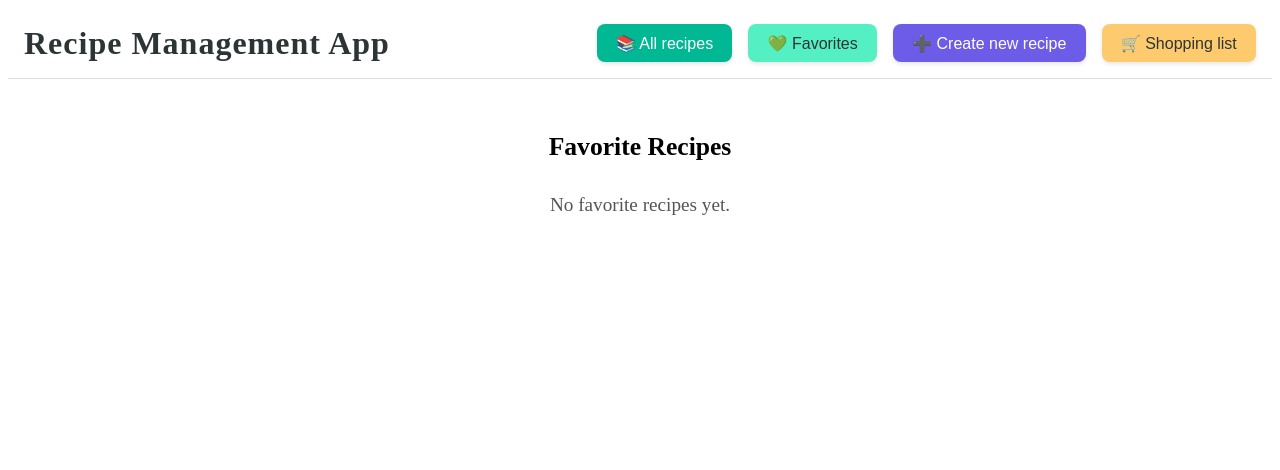
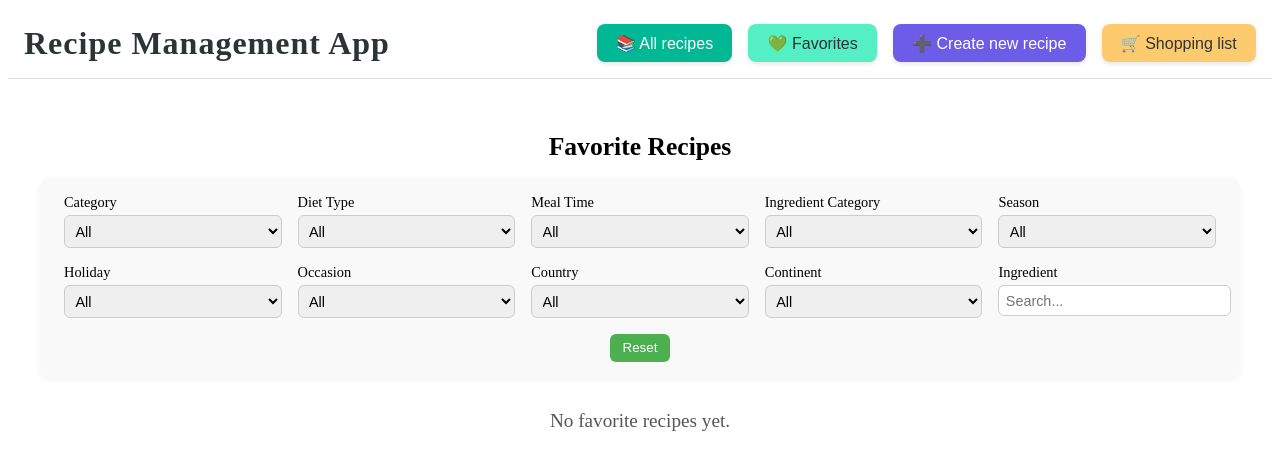
Before and after one commit to maitevargas9/recipe-management-app, an Angular app: page /favorites in a window 1280 px wide. Shown: the top 470 px of the page. Built offline with nearby package versions, Linux system fonts and the light colour scheme.

Commit message:
Recipe recipe-filter component integrated into favorites component.

```diff
--- a/src/app/components/favorites/favorites.component.html
+++ b/src/app/components/favorites/favorites.component.html
@@ -1,5 +1,7 @@
 <div class="favorites-list">
   <h2>Favorite Recipes</h2>
+
+  <app-recipe-filter [form]="filterForm" (reset)="resetFilters()"></app-recipe-filter>
 
   <div *ngIf="favorites$ | async as favorites">
     <div *ngIf="favorites.length > 0; else noFavorites">
--- a/src/app/components/favorites/favorites.component.ts
+++ b/src/app/components/favorites/favorites.component.ts
@@ -1,24 +1,118 @@
 import { Component, OnInit } from '@angular/core';
 import { CommonModule } from '@angular/common';
-import { Observable } from 'rxjs';
+import { Observable, combineLatest, startWith, map } from 'rxjs';
+import { FormBuilder, FormGroup, ReactiveFormsModule } from '@angular/forms';
 import { Recipe } from '../../models/recipe';
 import { RecipeService } from '../../services/recipe.service';
 import { RecipeCardComponent } from '../recipe-card/recipe-card.component';
+import { RecipeFilterComponent } from '../recipe-filter/recipe-filter.component';
+import { Category, DietType, MealTime } from '../../models/recipe';
+import { IngredientCategory } from '../../models/ingredient';
+import { Season, Holiday, Occasion } from '../../models/context';
+import { Country, Continent } from '../../models/geo';
 
 @Component({
   selector: 'app-favorites',
   standalone: true,
-  imports: [CommonModule, RecipeCardComponent],
+  imports: [
+    CommonModule,
+    ReactiveFormsModule,
+    RecipeCardComponent,
+    RecipeFilterComponent,
+  ],
   templateUrl: './favorites.component.html',
   styleUrls: ['./favorites.component.scss'],
 })
 export class FavoritesComponent implements OnInit {
   favorites$!: Observable<Recipe[]>;
+  filteredFavorites$!: Observable<Recipe[]>;
+  filterForm!: FormGroup;
 
-  constructor(private recipeService: RecipeService) {}
+  categories = Object.values(Category);
+  dietTypes = Object.values(DietType);
+  mealTimes = Object.values(MealTime);
+  ingredientCategories = Object.values(IngredientCategory);
+  seasons = Object.values(Season);
+  holidays = Object.values(Holiday);
+  occasions = Object.values(Occasion);
+  countries = Object.values(Country);
+  continents = Object.values(Continent);
+
+  constructor(private recipeService: RecipeService, private fb: FormBuilder) {}
 
   ngOnInit() {
     this.favorites$ = this.recipeService.getFavorites();
+
+    this.filterForm = this.fb.group({
+      category: [''],
+      dietType: [''],
+      mealTime: [''],
+      ingredientCategory: [''],
+      season: [''],
+      holiday: [''],
+      occasion: [''],
+      country: [''],
+      continent: [''],
+      ingredient: [''],
+    });
+
+    this.filteredFavorites$ = combineLatest([
+      this.favorites$,
+      this.filterForm.valueChanges.pipe(startWith(this.filterForm.value)),
+    ]).pipe(
+      map(([favorites, filters]) => this.applyFilters(favorites, filters))
+    );
+  }
+
+  private applyFilters(recipes: Recipe[], filters: any): Recipe[] {
+    const {
+      category,
+      dietType,
+      mealTime,
+      ingredientCategory,
+      season,
+      holiday,
+      occasion,
+      country,
+      continent,
+      ingredient,
+    } = filters;
+
+    return recipes.filter((r) => {
+      const matchesCategory = !category || r.categories.includes(category);
+      const matchesDiet = !dietType || r.dietTypes.includes(dietType);
+      const matchesMealTime = !mealTime || r.mealTimes.includes(mealTime);
+      const matchesIngredientCategory =
+        !ingredientCategory ||
+        this.ingredientCategories.includes(ingredientCategory);
+      const matchesSeason = !season || r.seasons?.includes(season);
+      const matchesHoliday = !holiday || r.holidays?.includes(holiday);
+      const matchesOccasion = !occasion || r.occasions?.includes(occasion);
+      const matchesCountry = !country || r.countries?.includes(country);
+      const matchesContinent = !continent || r.continents?.includes(continent);
+      const matchesIngredient =
+        !ingredient ||
+        r.ingredients.some((i) =>
+          i.name.toLowerCase().includes(ingredient.toLowerCase())
+        );
+
+      return (
+        matchesCategory &&
+        matchesDiet &&
+        matchesMealTime &&
+        matchesIngredientCategory &&
+        matchesSeason &&
+        matchesHoliday &&
+        matchesOccasion &&
+        matchesCountry &&
+        matchesContinent &&
+        matchesIngredient
+      );
+    });
+  }
+
+  resetFilters() {
+    this.filterForm.reset();
   }
 
   toggleFavorite(recipe: Recipe) {
```
